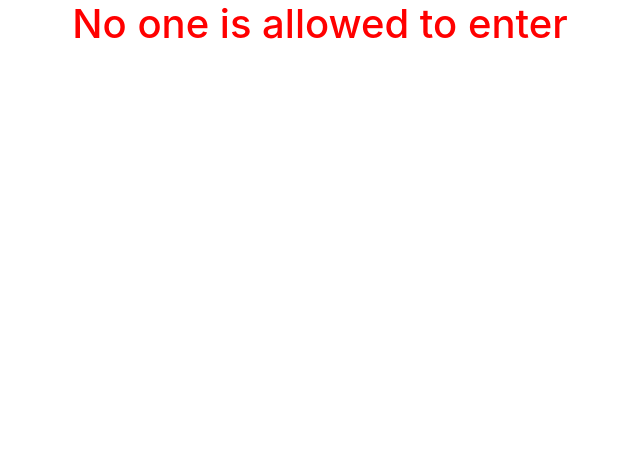
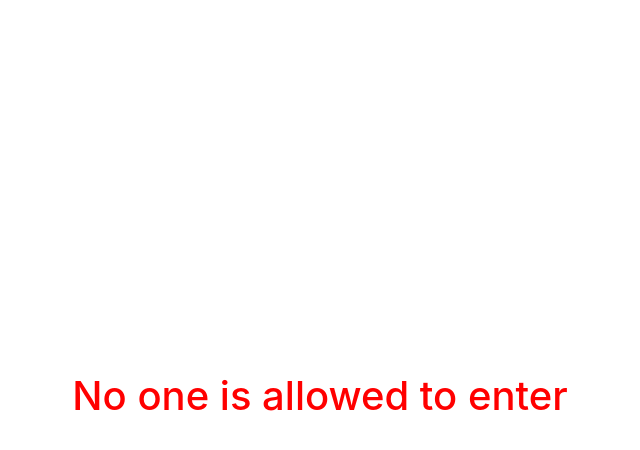
Before and after one commit to DevYousefM/My-Gallery, a plain HTML site: page index.html in a window 1280 px wide. Shown: the whole page, without its empty margins (320-960 px from the left). Drawn offline with nearby package versions, Linux system fonts and the light colour scheme.

Commit message:
Update index.html

```diff
--- a/index.html
+++ b/index.html
@@ -14,7 +14,7 @@
       crossorigin="anonymous"
     />
   </head>
-  <body style="color:#191919;display:flex;width:100%;justify-content:center;align-items:center;">
+  <body style="color:#191919;display:flex;width:100%;justify-content:center;align-items:center;height: 100vh;">
 
 
 
```
